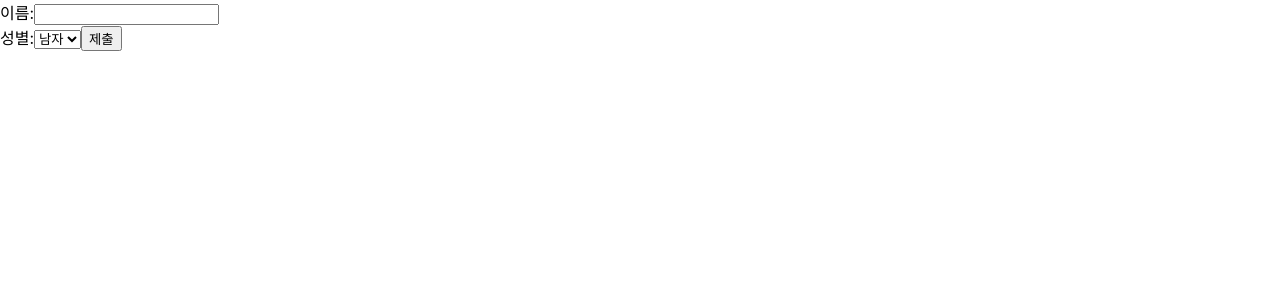
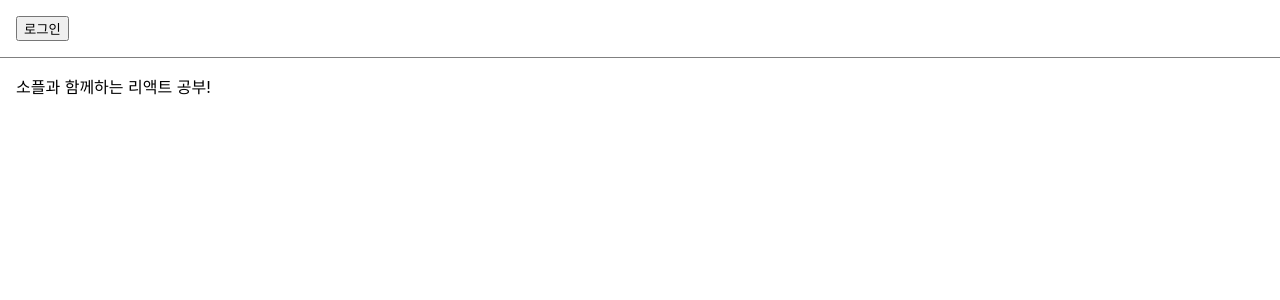
Before and after one commit to dsc-sookmyung/2022-02-React-Study, a React (Create React App) app in the folder 조은영/my-app/: page / in a window 1280 px wide. Shown: the top 300 px of the page. Built offline with nearby package versions, Linux system fonts and the light colour scheme.

Commit message:
[09장] Conditional Rendering

```diff
--- a/조은영/my-app/src/index.js
+++ b/조은영/my-app/src/index.js
@@ -11,11 +11,12 @@
 import Accommodate from './section07/Accommodate';
 import ConfirmButton from './section08/ConfirmButton';
 import SignUp from './section11/SignUp';
+import LandingPage from './section09/LandingPage';
 
 const root = ReactDOM.createRoot(document.getElementById('root'));
   root.render(
   <React.StrictMode>
-    <SignUp />
+    <LandingPage />
   </React.StrictMode>
   );
 
--- /dev/null
+++ b/조은영/my-app/src/section09/LandingPage.jsx
@@ -0,0 +1,27 @@
+import React, {useState} from "react";
+import Toolbar from "./Toolbar";
+
+function LandingPage(props) {
+    const [isLoggedIn, setIsLoggedIn] = useState(false);
+
+    const onClickLogin = () => {
+        setIsLoggedIn(true);
+    }
+
+    const onClickLogout = () => {
+        setIsLoggedIn(false);
+    }
+
+    return (
+        <div>
+            <Toolbar
+                isLoggedIn={isLoggedIn}
+                onClickLogin={onClickLogin}
+                onClickLogout={onClickLogout}
+            />
+            <div style={{padding: 16}}>소플과 함께하는 리액트 공부!</div>
+        </div>
+    );
+}
+
+export default LandingPage;
--- /dev/null
+++ b/조은영/my-app/src/section09/Toolbar.jsx
@@ -0,0 +1,28 @@
+import React from "react";
+
+const styles = {
+    wrapper : {
+        padding: 16,
+        display: "flex",
+        flexDirection: "row",
+        borderBottom: "1px solid grey",
+    },
+    greeting: {
+        marginRight: 8,
+    },
+};
+
+function Toolbar(props) {
+    const { isLoggedIn, onClickLogin, onClickLogout } = props;
+
+    return (
+        <div style={styles.wrapper}>
+            {isLoggedIn && <span style = {styles.greeting}>환영합니다!</span>}
+            {isLoggedIn ? (
+                <button onClick = {onClickLogout}>로그아웃</button>):(<button onClick={onClickLogin}>로그인</button>)
+            }
+            </div>
+    );
+}
+
+export default Toolbar;
```
